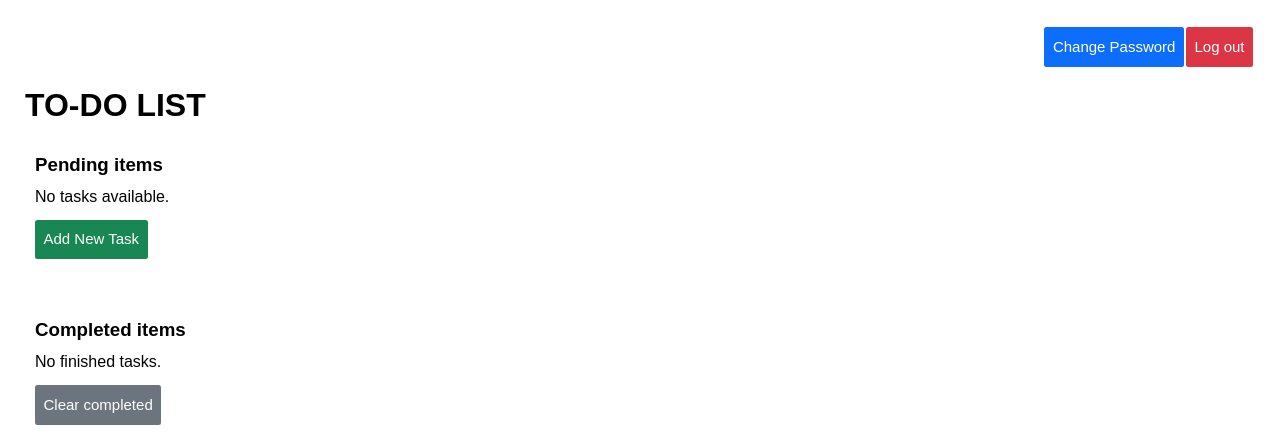
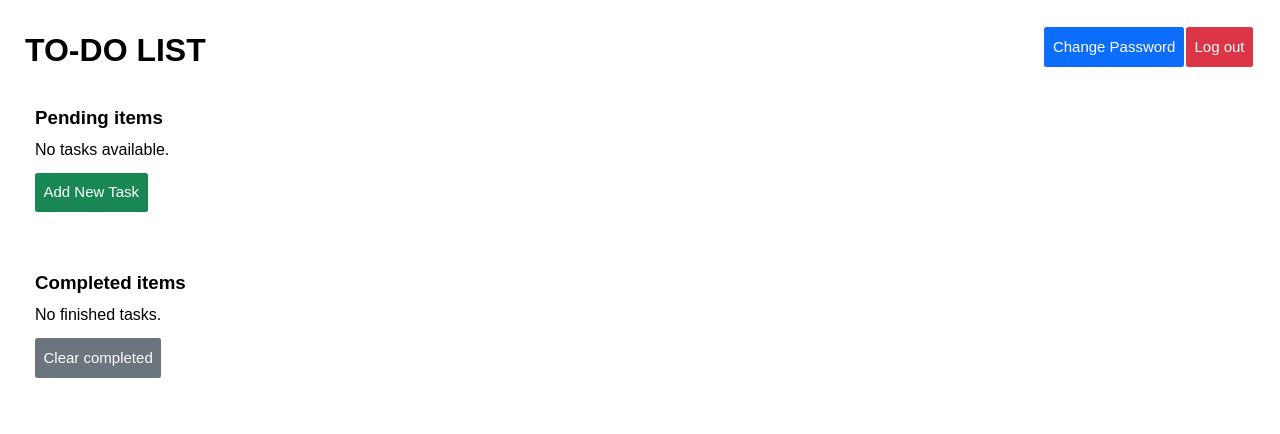
Before and after one commit to piotrwolanin/reminders_django, a Django app: page / in a window 1280 px wide. Shown: the top 434 px of the page. Run offline with Django 4.2, Linux system fonts and the light colour scheme; the visitor is signed in with stand-in values (Sample User, id 1); data that the repository does not hold is empty.

Commit message:
Improve nav style

```diff
--- a/reminders/static/css/style.css
+++ b/reminders/static/css/style.css
@@ -58,6 +58,12 @@ h1 {
 
 .content-group {
     margin: 2.0rem 1.0rem;
+}
+
+.todo-nav {
+    display: flex;
+    align-items: center;
+    justify-content: space-between;
 }
 
 .todo-list {
--- a/reminders/templates/todolist/todo_list.html
+++ b/reminders/templates/todolist/todo_list.html
@@ -3,12 +3,14 @@
 {% block title %}To-Do List{% endblock %}
 
 {% block body %}
-<div class="account">
-  <a href="{% url 'password_change' %}" class="btn primary">Change Password</a>
-  <a href="{% url 'logout' %}" class="btn danger">Log out</a>
+<div class="todo-nav">
+  <h1>To-Do List</h1>
+
+  <div class="account">
+    <a href="{% url 'password_change' %}" class="btn primary">Change Password</a>
+    <a href="{% url 'logout' %}" class="btn danger">Log out</a>
+  </div>
 </div>
-
-<h1>To-Do List</h1>
 
 <div class="content-group">
   <h3>Pending items</h3>
```
